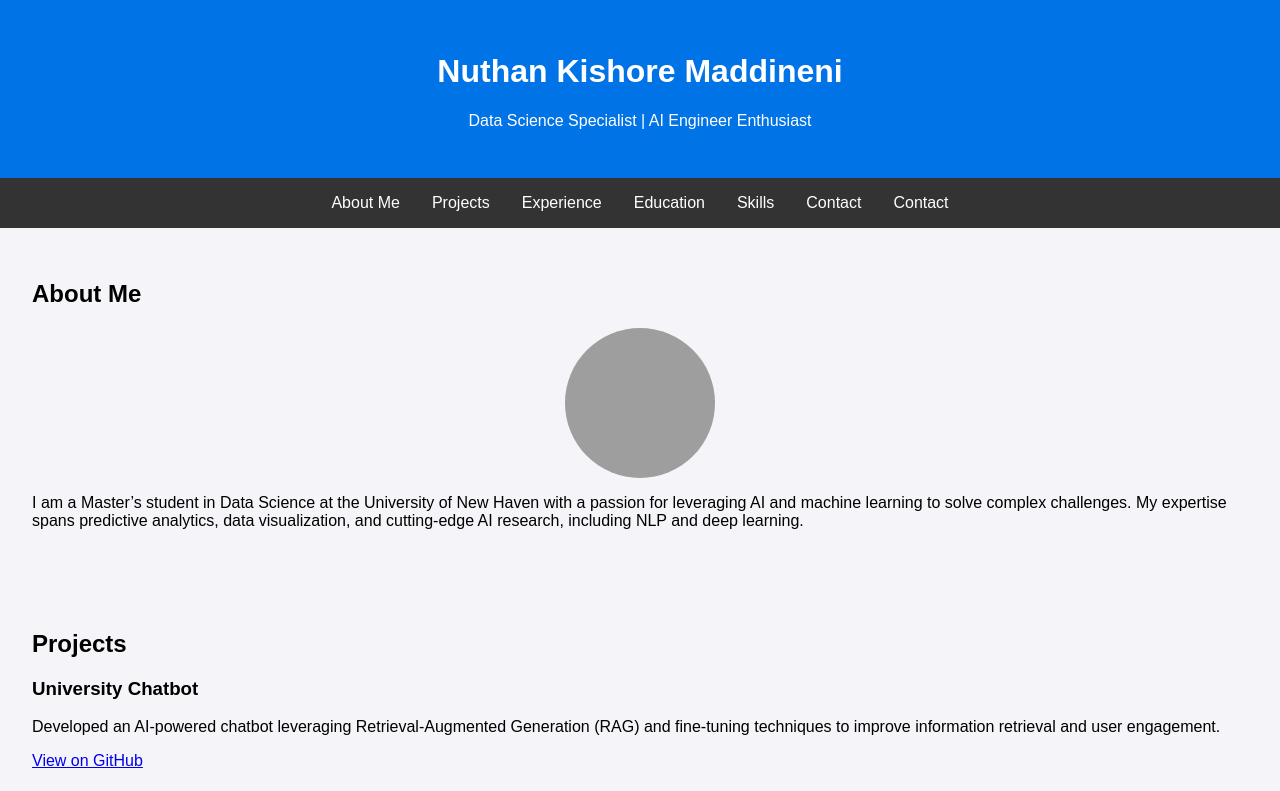
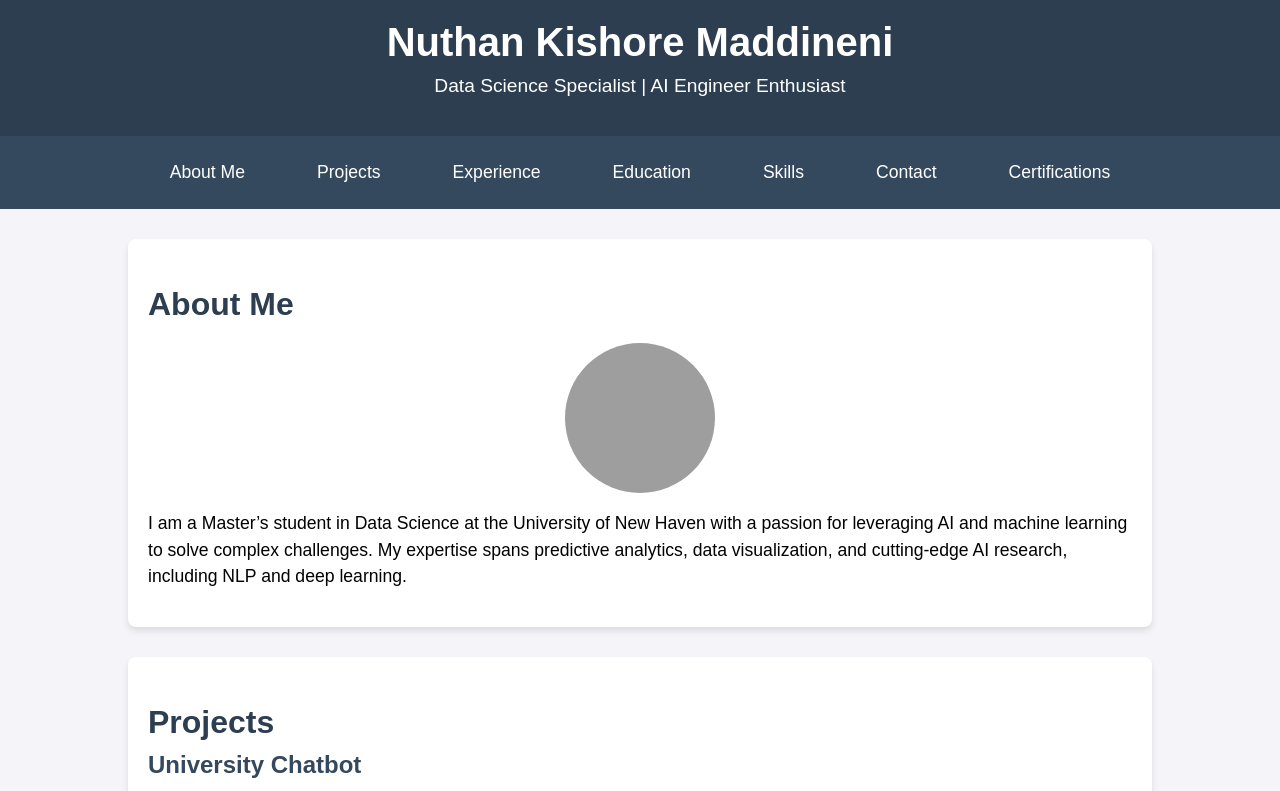
Before and after one commit to Nuthan-hue/Nuthan-hue.github.io, a plain HTML site: page index.html in a window 1280 px wide. Shown: the top 791 px of the page. Drawn offline with Linux system fonts and the light colour scheme; grey boxes are pictures that could not be loaded.

Commit message:
Added some styles

```diff
--- a/index.html
+++ b/index.html
@@ -5,6 +5,102 @@
   <meta name="viewport" content="width=device-width, initial-scale=1.0">
   <title>Nuthan Kishore Maddineni - Portfolio</title>
   <link rel="stylesheet" href="styles.css">
+  <style>
+    /* Reset and base styles */
+    body {
+      font-family: 'Arial', sans-serif;
+      margin: 0;
+      padding: 0;
+      box-sizing: border-box;
+      background-color: #f4f4f9;
+    }
+    header {
+      background-color: #2c3e50;
+      color: white;
+      padding: 20px;
+      text-align: center;
+    }
+    header h1 {
+      margin: 0;
+      font-size: 2.5em;
+    }
+    header p {
+      margin-top: 10px;
+      font-size: 1.2em;
+    }
+    nav {
+      background-color: #34495e;
+      padding: 10px 0;
+      text-align: center;
+    }
+    nav a {
+      color: white;
+      text-decoration: none;
+      margin: 0 20px;
+      font-size: 1.1em;
+      transition: color 0.3s;
+    }
+    nav a:hover {
+      color: #f39c12;
+    }
+    main {
+      padding: 30px 10%;
+    }
+    section {
+      margin-bottom: 30px;
+      padding: 20px;
+      background-color: white;
+      border-radius: 8px;
+      box-shadow: 0 4px 6px rgba(0, 0, 0, 0.1);
+    }
+    section h2 {
+      font-size: 2em;
+      margin-bottom: 10px;
+      color: #2c3e50;
+    }
+    section p, section ul {
+      font-size: 1.1em;
+      line-height: 1.5;
+    }
+    img.profile-image {
+      width: 150px;
+      border-radius: 50%;
+      margin-top: 20px;
+    }
+    .project {
+      margin-bottom: 20px;
+    }
+    .project h3 {
+      font-size: 1.5em;
+      margin: 10px 0;
+      color: #34495e;
+    }
+    .project p {
+      margin-bottom: 10px;
+      color: #7f8c8d;
+    }
+    .project a {
+      color: #3498db;
+      font-weight: bold;
+    }
+    .experience ul, .skills ul {
+      list-style-type: none;
+      padding: 0;
+    }
+    .experience li, .skills li {
+      margin-bottom: 10px;
+    }
+    footer {
+      background-color: #2c3e50;
+      color: white;
+      text-align: center;
+      padding: 20px 0;
+      font-size: 1.1em;
+    }
+    footer p {
+      margin: 0;
+    }
+  </style>
 </head>
 <body>
   <header>
@@ -19,7 +115,7 @@
     <a href="#education">Education</a>
     <a href="#skills">Skills</a>
     <a href="#contact">Contact</a>
-    <a href="#certifications">Contact</a>
+    <a href="#certifications">Certifications</a>
   </nav>
 
   <main>
@@ -65,7 +161,7 @@
       </div>
       <div class="project">
         <h3>Sentiment Analysis</h3>
-        <p>Developed a model that Analysis Sentiment based on keywords in the sentence(twieet) and segregates into +ve, -ve or neutral</p>
+        <p>Developed a model that analyzes sentiment based on keywords in a sentence (tweet) and categorizes it into positive, negative, or neutral.</p>
         <p><a href="https://github.com/Nuthan-hue/Sentiment-Analysis" target="_blank">View on GitHub</a></p>
       </div>
     </section>
@@ -90,7 +186,7 @@
       <p><strong>Master of Science in Data Science</strong></p>
       <p>University of New Haven, West Haven, Connecticut (Aug 2023 – Present)</p>
       <p><strong>GPA:</strong> 3.73</p>
-      <p><strong>Courses:</strong> Data Engineering with AWS, Machine Learning, Deep Learning, Natural Language Processing, Computer Vision</p>
+      <p><strong>Courses:</strong>Data Engineering with AWS,Intro to Artificial Intelligence, Machine Learning, Deep Learning, Natural Language Processing, Computer Vision</p>
     </section>
 
     <!-- Skills Section -->
@@ -116,14 +212,14 @@
       </ul>
     </section>
 
-        <!-- About Section -->
-        <section id="Certifications">
-          <h2>Certifications</h2>
-          <ul>
-            <li><strong>Google Cloud Certified Associate Cloud Engineer </strong> <a href="https://www.credential.net/b9544332-fd4e-411b-80ce-8b838e50bf06#acc.nyvw6FZu">Show credential</a></li>
-            <li><strong>Microsoft Certified: Azure Fundementals</strong> <a href="https://www.credly.com/badges/3cf28da0-05e8-4963-a25e-de7a645ca35b?source=linked_in_profile" target="_blank">Show credential</a></li>
-          </ul>
-        </section>
+    <!-- Certifications Section -->
+    <section id="certifications">
+      <h2>Certifications</h2>
+      <ul>
+        <li><strong>Google Cloud Certified Associate Cloud Engineer </strong> <a href="https://www.credential.net/b9544332-fd4e-411b-80ce-8b838e50bf06#acc.nyvw6FZu" target="_blank">Show credential</a></li>
+        <li><strong>Microsoft Certified: Azure Fundamentals</strong> <a href="https://www.credly.com/badges/3cf28da0-05e8-4963-a25e-de7a645ca35b?source=linked_in_profile" target="_blank">Show credential</a></li>
+      </ul>
+    </section>
   </main>
 
   <footer>
```
